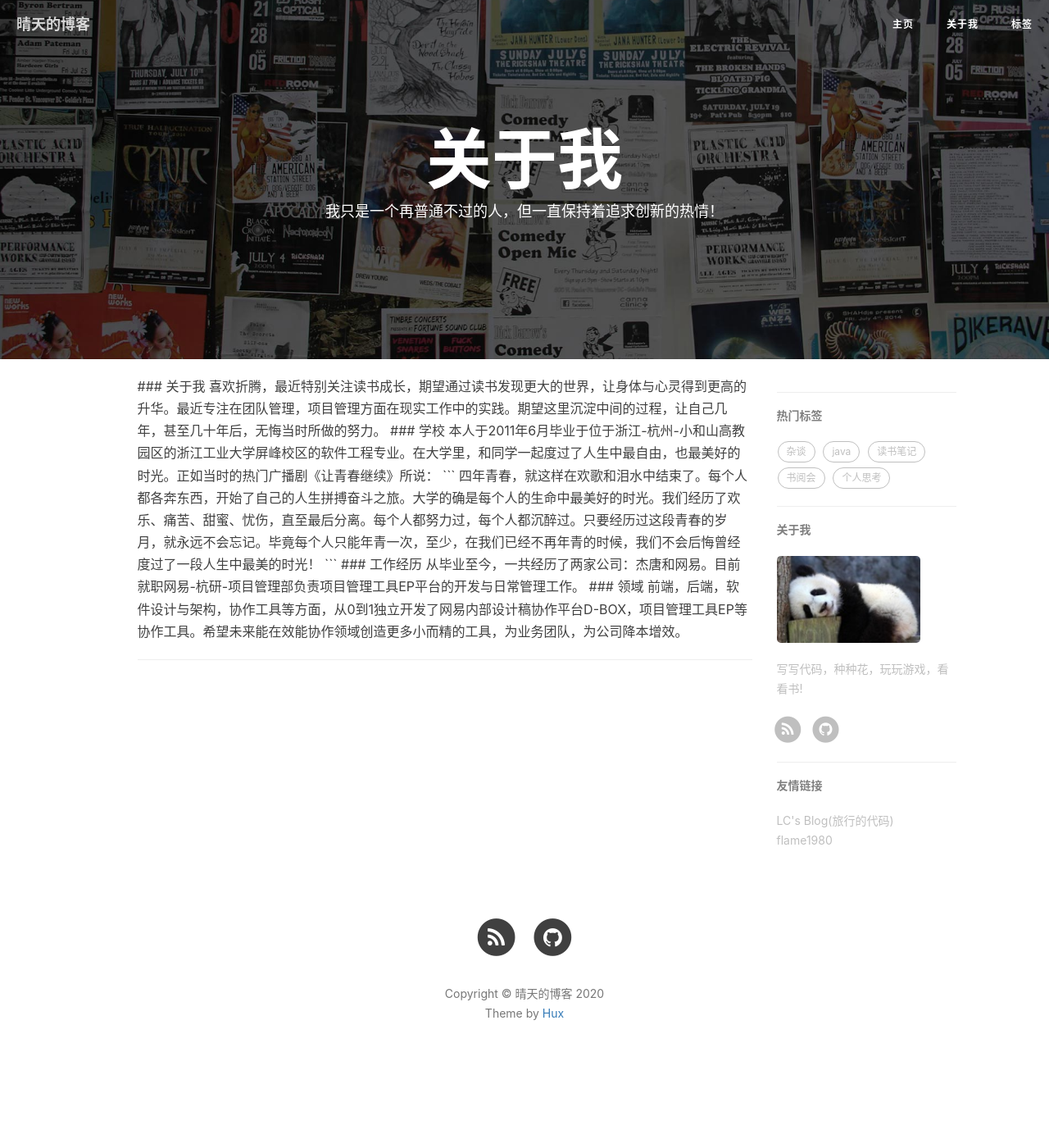
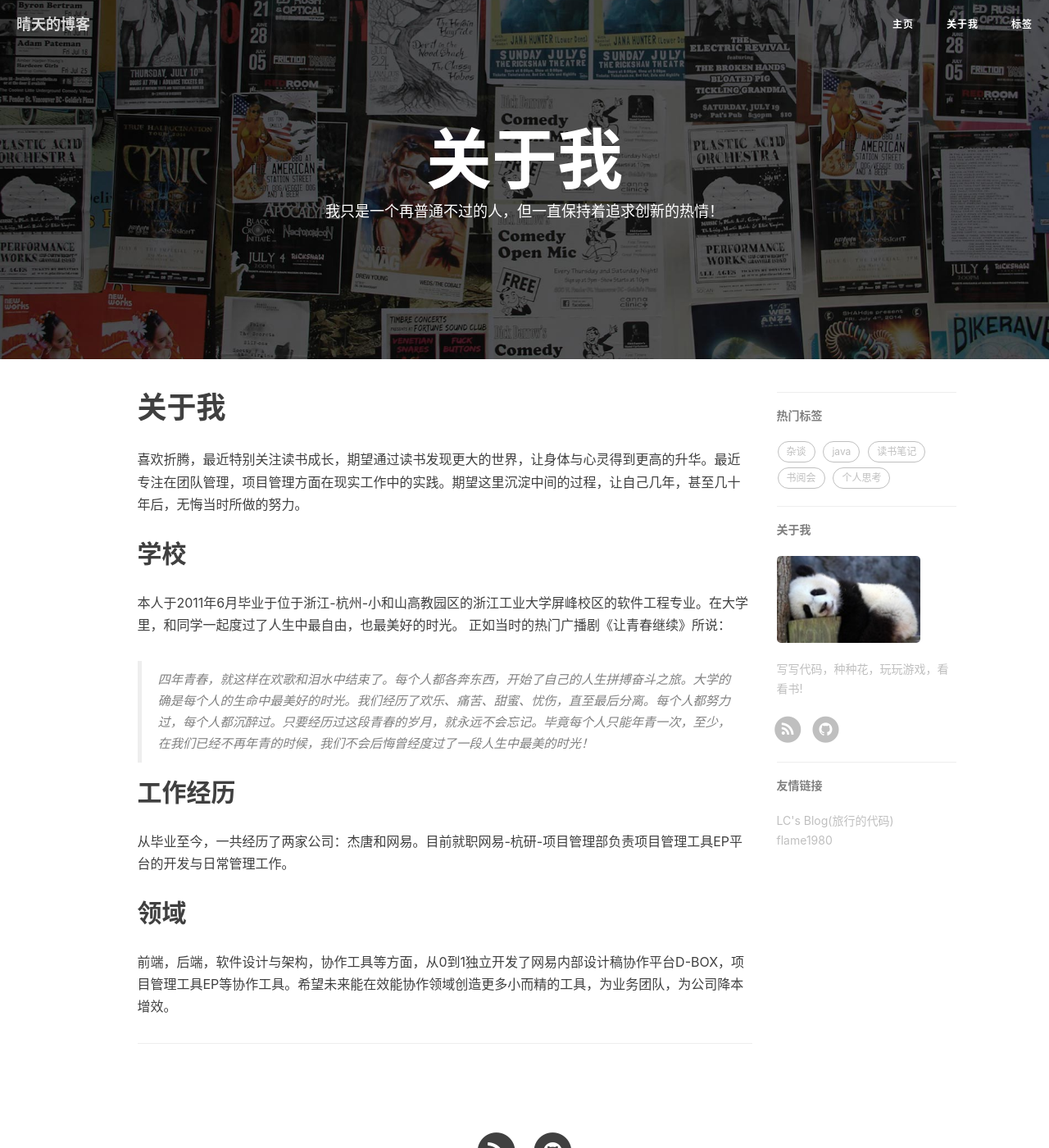
Before and after one commit to qingtian/qingtian.github.com, a Jekyll site: the page built from about.html, in a window 1280 px wide and 1400 px high. Shown: the whole window at 82% size. Built offline with Jekyll 4.4.1, drawn with Linux system fonts in a browser that asks for light colours; nearby versions of some CDN libraries; comment, search, counter and statistics services are not loaded.

Commit message:
Revert "关于我的页面调整"
This reverts commit 840fd0d2f3bba9744dceb2325c94a3cdd1e2318b.

````diff
--- a/about.html
+++ b/about.html
@@ -4,23 +4,17 @@
 description: "我只是一个再普通不过的人，但一直保持着追求创新的热情！"
 ---
 
-### 关于我
+<h1>关于我</h1>
+<p class="desc">喜欢折腾，最近特别关注读书成长，期望通过读书发现更大的世界，让身体与心灵得到更高的升华。最近专注在团队管理，项目管理方面在现实工作中的实践。期望这里沉淀中间的过程，让自己几年，甚至几十年后，无悔当时所做的努力。</p>
 
-喜欢折腾，最近特别关注读书成长，期望通过读书发现更大的世界，让身体与心灵得到更高的升华。最近专注在团队管理，项目管理方面在现实工作中的实践。期望这里沉淀中间的过程，让自己几年，甚至几十年后，无悔当时所做的努力。
+<h2>学校</h2>
+<p class="desc">本人于2011年6月毕业于位于浙江-杭州-小和山高教园区的浙江工业大学屏峰校区的软件工程专业。在大学里，和同学一起度过了人生中最自由，也最美好的时光。
+    正如当时的热门广播剧《让青春继续》所说：
+</p>
+<blockquote>四年青春，就这样在欢歌和泪水中结束了。每个人都各奔东西，开始了自己的人生拼搏奋斗之旅。大学的确是每个人的生命中最美好的时光。我们经历了欢乐、痛苦、甜蜜、忧伤，直至最后分离。每个人都努力过，每个人都沉醉过。只要经历过这段青春的岁月，就永远不会忘记。毕竟每个人只能年青一次，至少，在我们已经不再年青的时候，我们不会后悔曾经度过了一段人生中最美的时光！</blockquote>
 
+<h2>工作经历</h2>
+<p class="desc">从毕业至今，一共经历了两家公司：杰唐和网易。目前就职网易-杭研-项目管理部负责项目管理工具EP平台的开发与日常管理工作。</p>
 
-### 学校
-
-本人于2011年6月毕业于位于浙江-杭州-小和山高教园区的浙江工业大学屏峰校区的软件工程专业。在大学里，和同学一起度过了人生中最自由，也最美好的时光。正如当时的热门广播剧《让青春继续》所说：
-
-```
-四年青春，就这样在欢歌和泪水中结束了。每个人都各奔东西，开始了自己的人生拼搏奋斗之旅。大学的确是每个人的生命中最美好的时光。我们经历了欢乐、痛苦、甜蜜、忧伤，直至最后分离。每个人都努力过，每个人都沉醉过。只要经历过这段青春的岁月，就永远不会忘记。毕竟每个人只能年青一次，至少，在我们已经不再年青的时候，我们不会后悔曾经度过了一段人生中最美的时光！
-```
-
-### 工作经历
-
-从毕业至今，一共经历了两家公司：杰唐和网易。目前就职网易-杭研-项目管理部负责项目管理工具EP平台的开发与日常管理工作。
-
-### 领域
-
-前端，后端，软件设计与架构，协作工具等方面，从0到1独立开发了网易内部设计稿协作平台D-BOX，项目管理工具EP等协作工具。希望未来能在效能协作领域创造更多小而精的工具，为业务团队，为公司降本增效。
+<h2>领域</h2>
+<p class="desc">前端，后端，软件设计与架构，协作工具等方面，从0到1独立开发了网易内部设计稿协作平台D-BOX，项目管理工具EP等协作工具。希望未来能在效能协作领域创造更多小而精的工具，为业务团队，为公司降本增效。</p>
````
